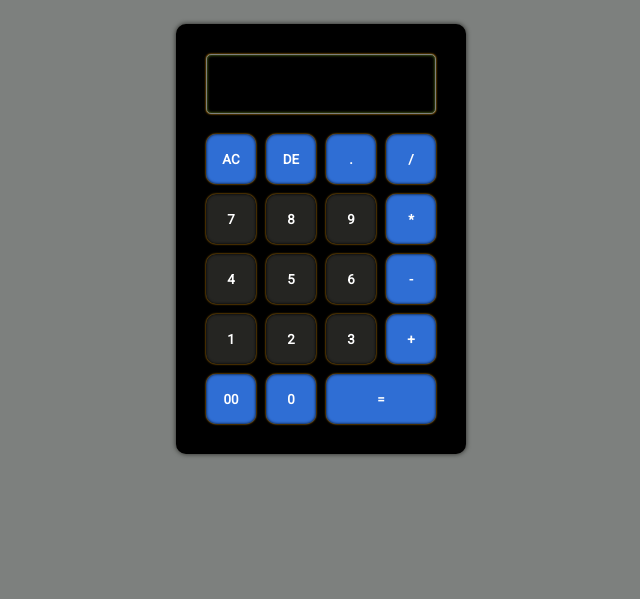
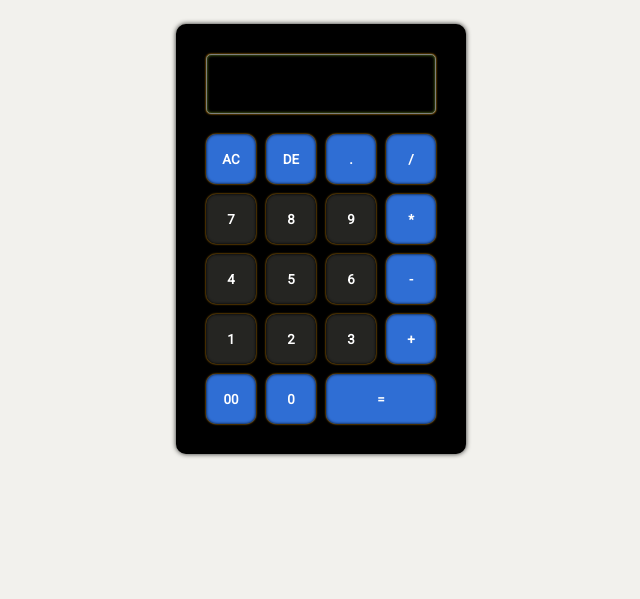
Before and after one commit to tejavamshikappala/Calculator-Project, a plain HTML site: page index.html in a window 1280 px wide. Shown: the part 201-800 px from the top of the page, without its empty margins (319-959 px from the left). Drawn offline with Linux system fonts and the light colour scheme; a web font is replaced by a local one.

Commit message:
Update index.css

```diff
--- a/index.css
+++ b/index.css
@@ -14,8 +14,8 @@
     gap:40px;
     height: 100vh;
     overflow: auto;
-    background-color: #193678;
-    background-color: #7d807e;
+
+    background-color: #f2f1ed;
 }
 
 .for-heading{
```
